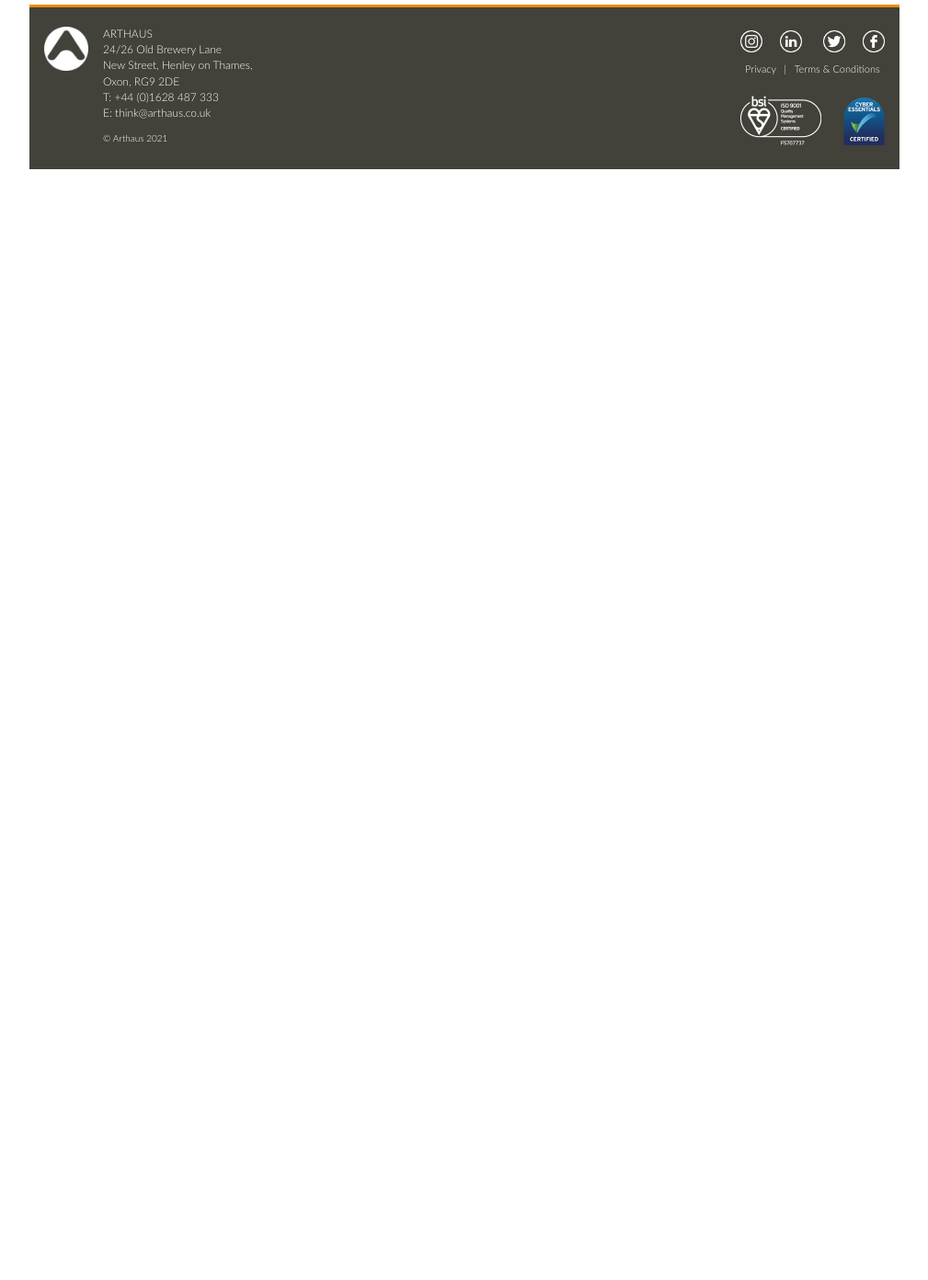
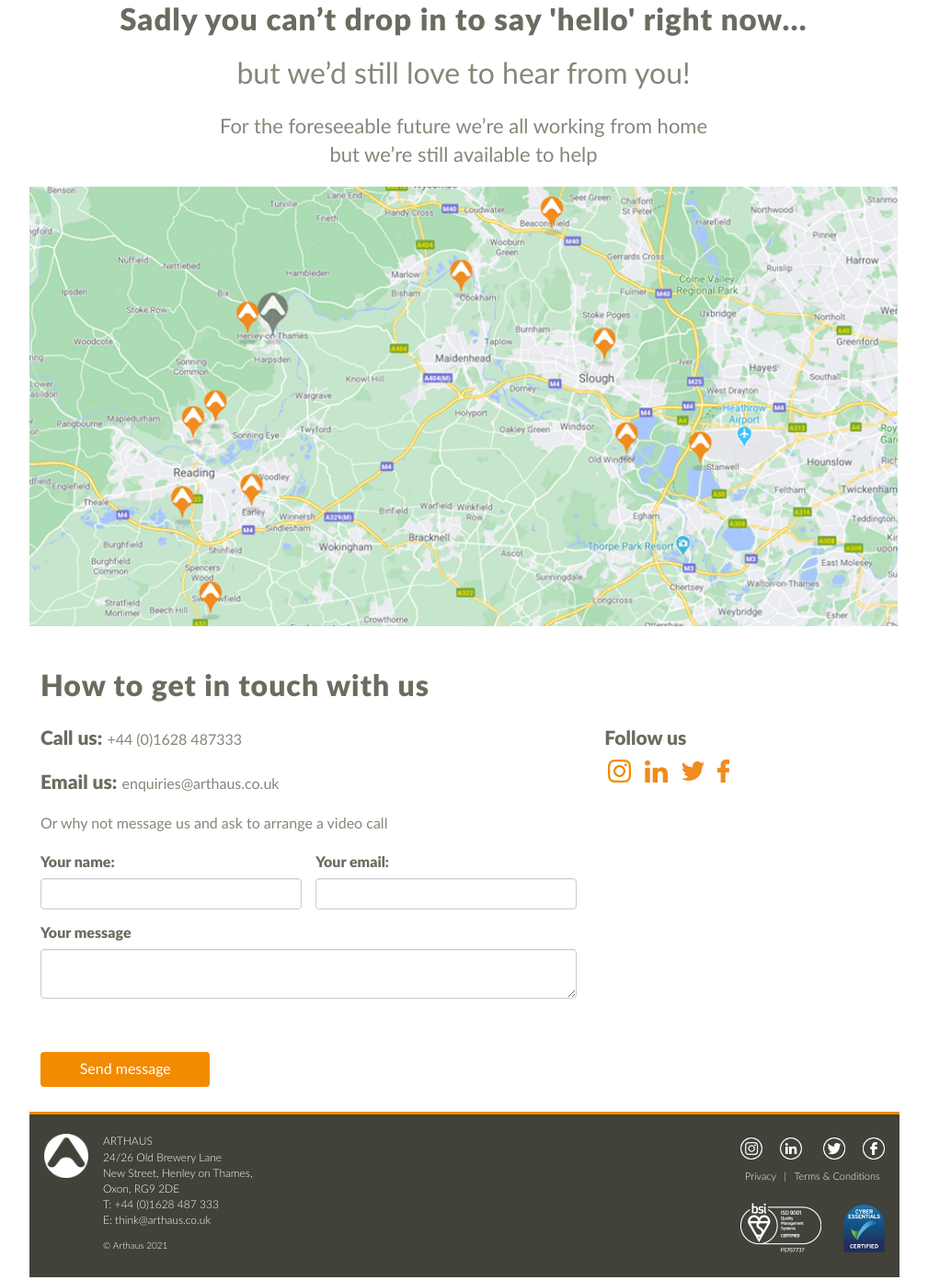
Before and after one commit to EdGarbutt/arthaus-website-gatsby, a Gatsby site: page /contact in a window 1280 px wide. Shown: the part 237-1629 px from the top of the page at 92% size, without its empty margins (135-1144 px from the left). Before the commit the page ends 800 px from the top, so only its background shows below. Built offline with nearby package versions, Linux system fonts and the light colour scheme; Gatsby itself is replaced by a stand-in of ours.

Commit message:
Resolved issue with Terms & Conditions Page. Also set up Contact Page, except the form. Will commence work on the Insights page...

```diff
--- /dev/null
+++ b/src/components/contact-components/contact-area.js
@@ -0,0 +1,17 @@
+import React from 'react'
+
+import ContactInformation from '../contact-components/contact-info'
+import ContactForm from './contact-page-form'
+
+const ContactArea = () => {
+    return (
+        <section id="contact-area" className="padding-b--30 padding-t--30">
+            <div className="container-fluid">
+                <ContactInformation />
+                <ContactForm />
+            </div>
+        </section>
+    )
+}
+
+export default ContactArea
--- /dev/null
+++ b/src/components/contact-components/contact-info.js
@@ -0,0 +1,77 @@
+import React, { Fragment } from 'react'
+
+import InstagramIcon from '../../images/contact/instagram_rollover.png'
+import LinkedInIcon from '../../images/contact/linkedin_rollover.png'
+import TwitterIcon from '../../images/contact/twitter_rollover.png'
+import FacebookIcon from '../../images/contact/facebook_rollover.png'
+
+const ContactInfo = () => {
+    return (
+        <Fragment>
+            <div className="row">
+                <div className="col-xs-12" style={{paddingLeft: 0}}>
+                    <p id="contactUsModalLabel" className="heading2 text--midGrey text-left padding-b--18">
+                        How to get in touch with us
+                    </p>
+                </div>
+            </div>
+            <div className="row">
+                <div className="col-xs-12 col-md-8" style={{paddingLeft: 0}}>
+                    <p className="text--midGrey text-left padding-b--18">
+                        <span className="heading3">Call us:</span>
+                        &nbsp;
+                        &nbsp;
+                        <a className="bodyText" href="tel:+441628487333">
+                            +44 (0)1628 487333
+                        </a>
+                    </p>
+                    <p className="text--midGrey text-left padding-b--18">
+                        <span className="heading3">Email us:</span>
+                        &nbsp;
+                        &nbsp;
+                        <a className="bodyText" href="mailto:enquiries@arthaus.co.uk">
+                            enquiries@arthaus.co.uk
+                        </a>
+                    </p>
+                    <p className="bodyText padding-b--20">
+                        Or why not message us and ask to arrange a video call
+                    </p>
+                </div>
+                <div className="col-xs-12 col-md-4" style={{paddingLeft: 0}}>
+                    <p className="heading3 text--midGrey text-left padding--none">
+                        Follow us
+                    </p>
+                    <div className="arthaus-social-main">
+                        <ul className="arthaus-social-main">
+                            <li>
+                                <a href="https://www.instagram.com/arthaus_design/" target="_blank">
+                                    <img className="contact-social-icon instagram-icon" src={InstagramIcon} alt="Social media icon, instagram icon in orange links to company's instagram account" />
+                                </a>
+                            </li>
+                            &nbsp;
+                            <li>
+                                <a href="https://www.linkedin.com/company/arthaus-visual-communications-" target="_blank">
+                                    <img className="contact-social-icon linkedin-icon" src={LinkedInIcon} alt="Social media icon, linkedin icon in orange links to company's linkedin account" />
+                                </a>
+                            </li>
+                            &nbsp;
+                            <li>
+                                <a href="https://twitter.com/arthaus" target="_blank">
+                                    <img className="contact-social-icon twitter-icon" src={TwitterIcon} alt="Social media icon, twitter icon in orange links to company's twitter account" />
+                                </a>
+                            </li>
+                            &nbsp;
+                            <li>
+                                <a href="https://www.facebook.com/ArtHaus.design/" target="_blank">
+                                    <img className="contact-social-icon facebook-icon" src={FacebookIcon} alt="Social media icon, facebook icon in orange links to company's facebook account" />
+                                </a>
+                            </li>
+                        </ul>
+                    </div>
+                </div>
+            </div>
+        </Fragment>
+    )
+}
+
+export default ContactInfo
--- /dev/null
+++ b/src/components/contact-components/contact-page-form.js
@@ -0,0 +1,40 @@
+import React from 'react'
+
+const ContactForm = () => {
+    return (
+        <div className="row">
+            <div className="col-xs-12 col-md-8" style={{paddingLeft: 0}}>
+                <form className="text-left" action="" method="POST">
+                    <input type="hidden" name="_redirect" value="https://arthauswebsite.azurewebsites.net/thanks.html" />
+                    <div className="form-group col-md-6">
+                        <label for="recipient-name" className="col-form-label text--midGrey">Your name:</label>
+                        <input type="text" className="form-control" name="name" id="recipient-name" required="" />
+                    </div>
+                    <div className="form-group col-md-6">
+                        <label for="recipient-email" className="col-form-label text--midGrey">Your email:</label>
+                        <input type="email" className="form-control" name="email" id="recipient-email" required="" />
+                    </div>
+                    <div className="form-group col-md-12">
+                        <label for="message-text" className="col-form-label col-form-label-lg text--midGrey">
+                            Your message
+                        </label>
+                        <textarea className="form-control" name="message" id="message-text"></textarea>
+                    </div>
+                    <div className="form-group col-md-12">
+                        {/* INSERT CAPTCHA HERE */}
+                        {/* <div className="g-recaptcha" data-sitekey="6LdoKucUAAAAAPfEAJG2r0NnwY_xjvhRk2_x7CZc">
+
+                        </div> */}
+                    </div>
+                    <div className="form-group col-md-4 form-group--sendMsg-btn">
+                        <button id="contactSave" type="submit" className="btn bkg--mainOrange smallText1 smallText1--white btn--fullWidth btn--sendMsg">
+                            Send message
+                        </button>
+                    </div>
+                </form>
+            </div>
+        </div>
+    )
+}
+
+export default ContactForm
--- /dev/null
+++ b/src/components/contact-components/map-block.js
@@ -0,0 +1,13 @@
+import React, { Fragment } from 'react'
+
+import ArthausMapImage from '../../images/contact/ArthausMap-workingFromHome.png'
+
+const MapBlock = () => {
+    return (
+        <figure className="map-figure">
+            <img className="arthaus-map" src={ArthausMapImage} alt="map" />
+        </figure>
+    )
+}
+
+export default MapBlock
--- a/src/pages/contact.js
+++ b/src/pages/contact.js
@@ -1,10 +1,28 @@
 import React from 'react'
 import Layout from '../components/layout'
 
+import Map from '../components/contact-components/map-block'
+
+import ContactArea from '../components/contact-components/contact-area'
+
 const Contact = () => {
+
+    const contact_data = {
+        sub_heading: "Sadly you can’t drop in to say 'hello' right now…",
+        second_sub_heading: "but we’d still love to hear from you!",
+        third_sub_heading: "For the foreseeable future we’re all working from home\n \
+        but we’re still available to help"
+    }
+
+
+
     return (
         <Layout page_class="contact" page_title="Contact us">
-
+            <h2 className="heading2 text-center text--midGrey padding-b--18 contact-intro-1">{contact_data.sub_heading}</h2>
+            <p className="subHead text-center letter-spacing--none padding-b--18 contact-intro-2">{contact_data.second_sub_heading}</p>
+            <p className="bodyText text-center contact-intro-3">{contact_data.third_sub_heading}</p>
+            <Map />
+            <ContactArea />
         </Layout>
     )
 }
--- a/src/styles/base/_generic.scss
+++ b/src/styles/base/_generic.scss
@@ -15,7 +15,8 @@ body {
 .work,
 .about,
 .expertise,
-.contact {
+.contact,
+.terms-conditions {
 
     p {
         margin: 0;
--- a/src/styles/pages/_contact.scss
+++ b/src/styles/pages/_contact.scss
@@ -51,19 +51,47 @@
         font-size: 0.8*16px;
     }
 
+    .contact-intro-1 {
+        font-size: 33px;
+    }
 
+    .contact-intro-2 {
+        font-size: 32px;
+    }
+
+    .contact-intro-3 {
+        font-size: 22px;
+        line-height: 1.4;
+        white-space: pre-line;
+    }
 
     .head-image {
         max-width: 100%;
         margin: 0.8*25px 0 0 0;
     }
 
-    .map-image {
-        margin: 0.8*20px 0;
-        max-width: 100%;
+    // .map-image {
+    //     margin: 0.8*20px 0;
+    //     max-width: 100%;
+    // }
+
+    .map-figure {
+
+        position: relative;
+        margin-bottom: 32px !important;
+
+        .arthaus-map {
+            width: 100%;
+        }
+    }
+
+    #contactUsModalLabel {
+        padding-left: 0;
+        font-size: 32px;
     }
 
     .arthaus-social-main {
+        padding: 0;
 
         ul {
             list-style-type: none;
@@ -119,6 +147,11 @@
 
 
     #contact-area {
+
+        form {
+            max-width: 650px;
+        }
+
         padding: 0.8*15px;
 
         .btn {
@@ -136,6 +169,27 @@
             border: 1px solid #fff;
         }
 
+        .col-form-label {
+            font-family: "LatoWebBlack";
+        }
+
+        //Temporary laziness
+        #contactSave, #contactSave:hover {
+            width: 100%;
+            padding: 10px;
+            background-color: #f28b00;
+            border-radius: 4px;
+            border: none;
+        }
+
+        #contactSave {
+            color: #fff;
+        }
+
+        #contactSave:hover {
+            color: #333;
+        }
+
         #contactUsModal {
             color: #f28b00;
 
@@ -149,7 +203,11 @@
 
             #contactClose,
             #contactSave {
+                width: 100%;
                 color: #fff;
+                padding: 10px;
+                background-color: #f28b00;
+                border-radius: 4px;
             }
 
             #contactSave {
--- a/src/styles/pages/_terms-conditions.scss
+++ b/src/styles/pages/_terms-conditions.scss
@@ -67,7 +67,9 @@
     }
 
     .arthaus-terms-and-conditions-container {
-        padding-top: 30px;
+        h4 {
+            font-weight: bold;
+        }
 
         @media (min-width: 992px) {
             .terms-of-service-container {
@@ -90,4 +92,8 @@
         margin-bottom: 5px;
         width: 90%;
     }
+
+    .orange {
+        background-color: #f28b00;
+    }
 }
```
Also changed, not shown: src/pages/privacy-terms-conditions.js (+5 -4 lines), src/images/contact/ArthausMap-workingFromHome.png (added), src/images/contact/facebook_rollover.png (added), src/images/contact/instagram_rollover.png (added), src/images/contact/linkedin_rollover.png (added), src/images/contact/twitter_rollover.png (added).
